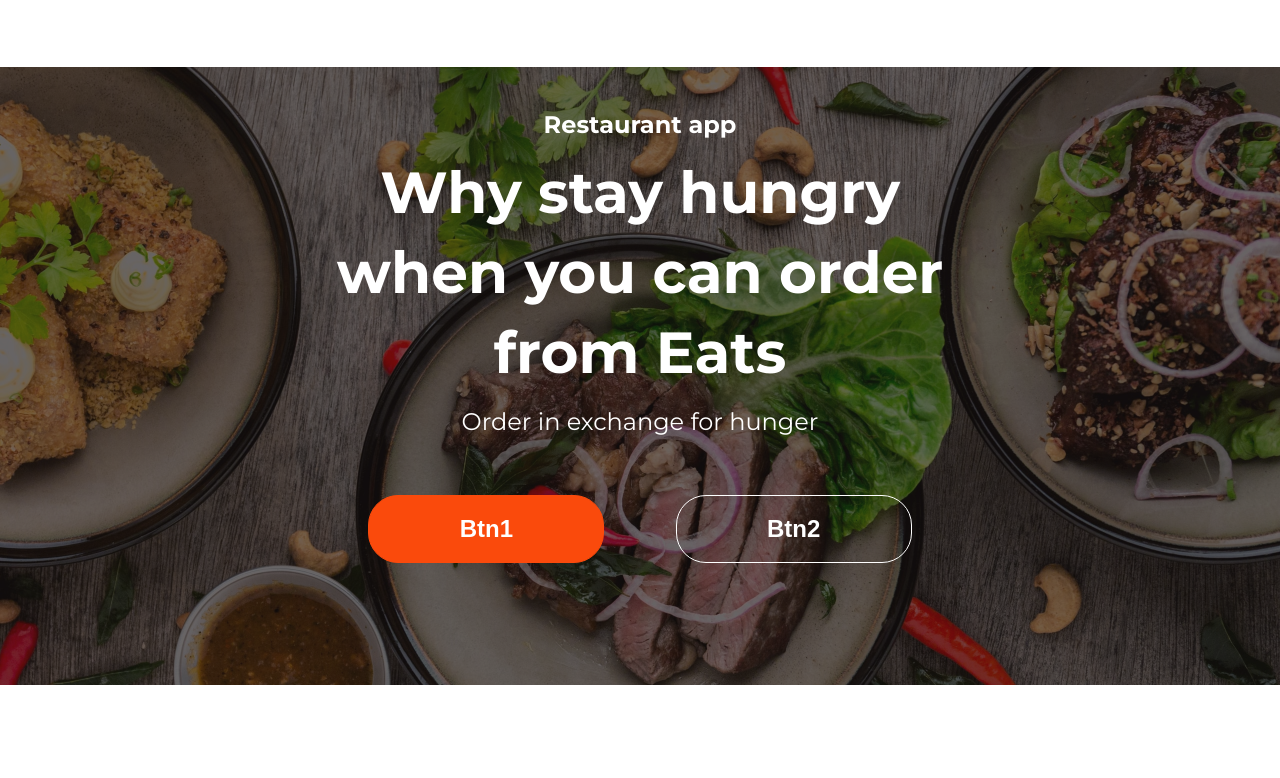
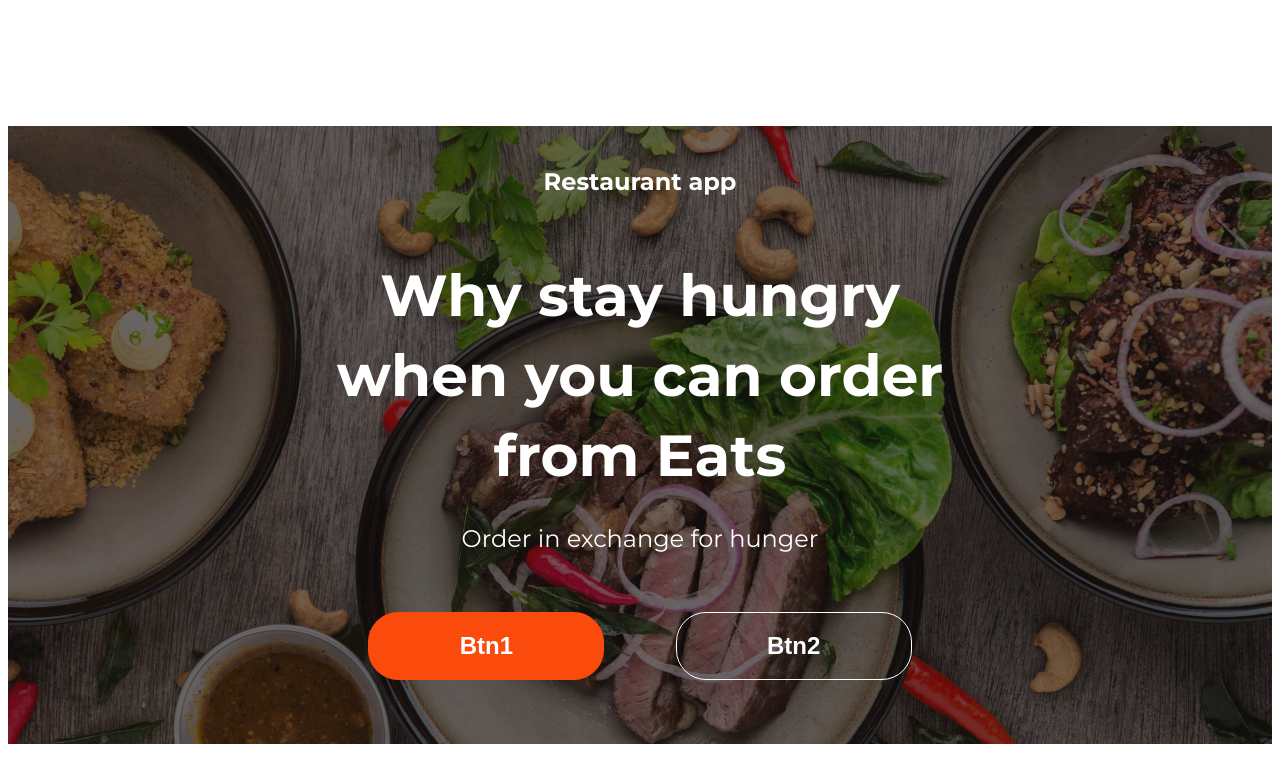
Before and after one commit to Yaroslavdaria/restourant, a plain HTML site: page index.html in a window 1280 px wide. Shown: the part 132-910 px from the top of the page. Drawn offline with nearby package versions, Linux system fonts and the light colour scheme.

Commit message:
Add files via upload

```diff
--- a/index.html
+++ b/index.html
@@ -5,7 +5,6 @@
     <meta http-equiv="X-UA-Compatible" content="IE=edge">
     <meta name="viewport" content="width=device-width, initial-scale=1.0">
     <title>Document</title>
-    <link rel="stylesheet" href="https://cdnjs.cloudflare.com/ajax/libs/meyer-reset/2.0/reset.min.css" integrity="sha512-NmLkDIU1C/C88wi324HBc+S2kLhi08PN5GDeUVVVC/BVt/9Izdsc9SVeVfA1UZbY3sHUlDSyRXhCzHfr6hmPPw==" crossorigin="anonymous" referrerpolicy="no-referrer" />
     <link rel="preconnect" href="https://fonts.googleapis.com">
     <link rel="preconnect" href="https://fonts.gstatic.com" crossorigin>
     <link href="https://fonts.googleapis.com/css2?family=Montserrat:wght@400;700&display=swap" rel="stylesheet">
```
